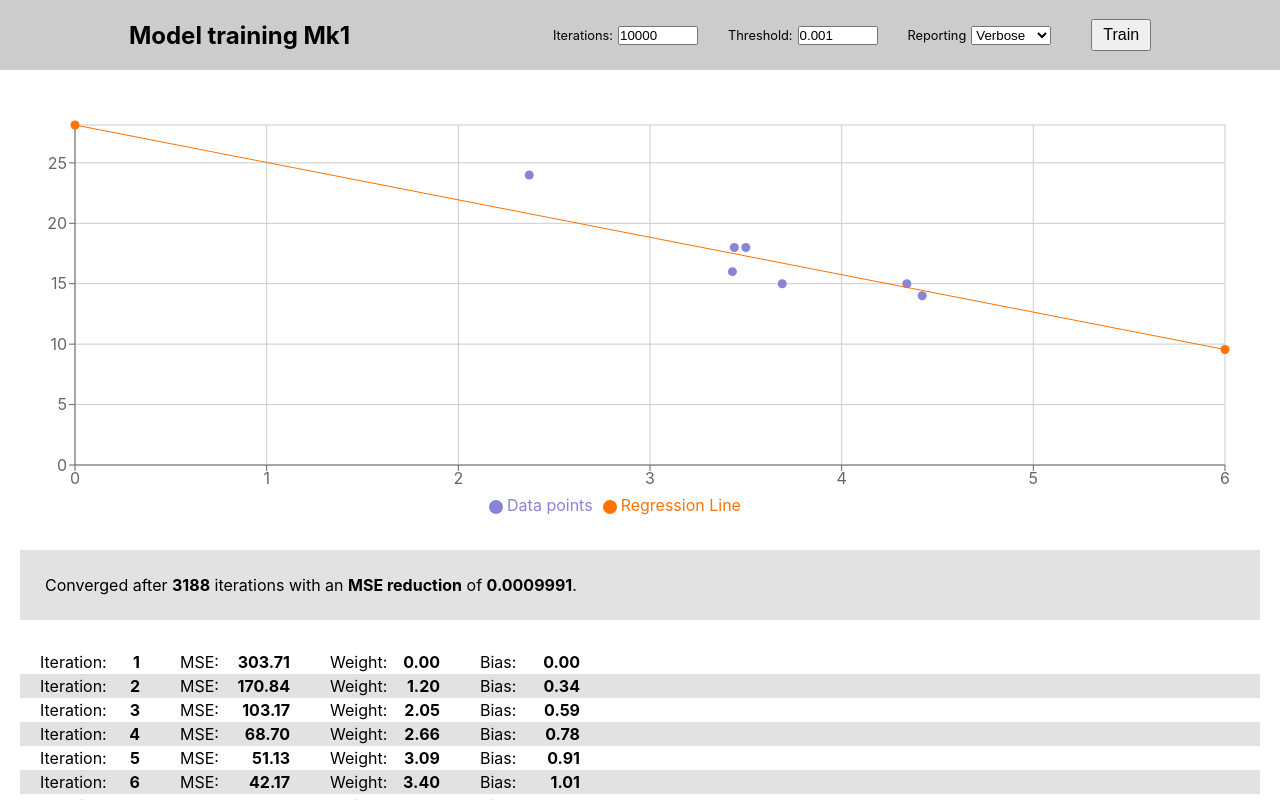
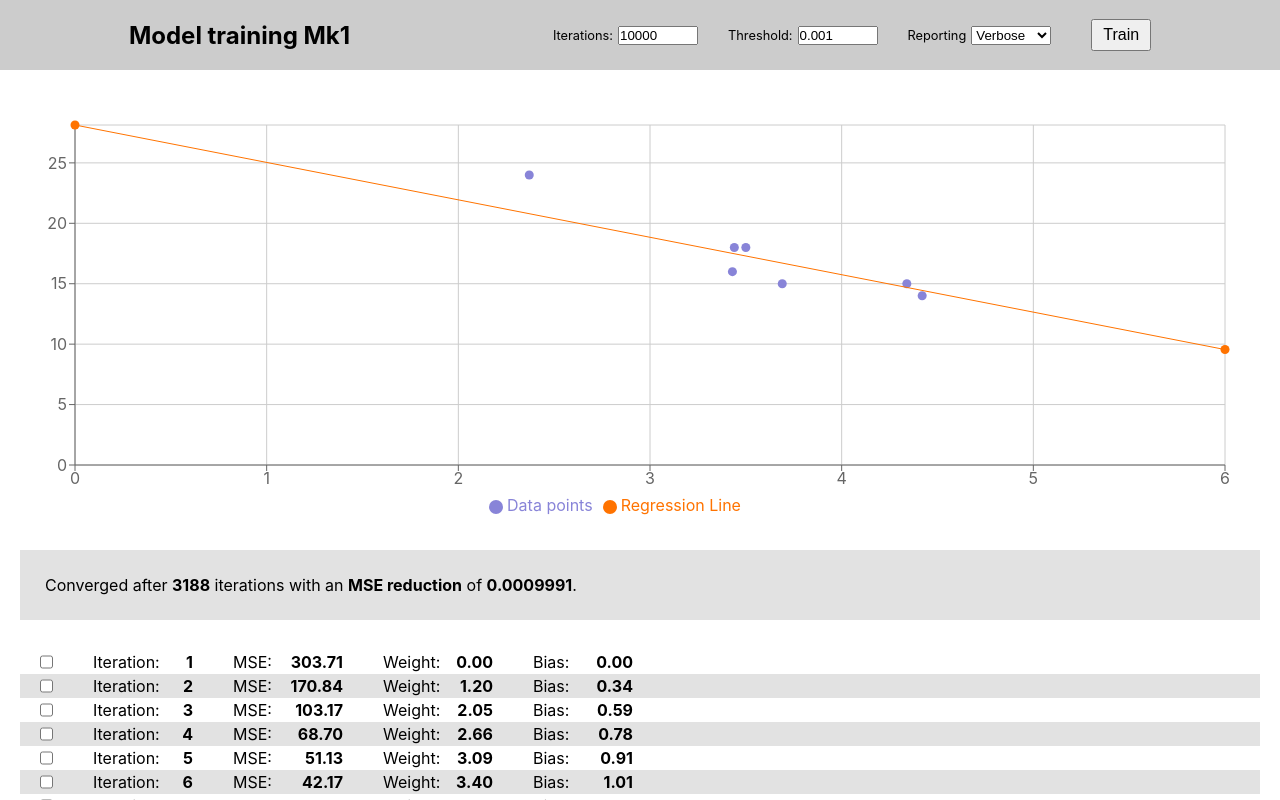
Before and after one commit to pablisch/model-training-react-1, a React (Vite) app: page / in a window 1280 px wide. Both pictures are taken after a click on the button "Train". Shown: the top 800 px of the page. Built offline with nearby package versions, Linux system fonts and the light colour scheme.

Commit message:
chore: added checkbox to each row but no effect from that yet.

```diff
--- a/src/App.tsx
+++ b/src/App.tsx
@@ -47,6 +47,14 @@ function App() {
     console.log('Training data', trainingData)
   }
 
+  const handleToggleSelectRow = (iteration: number) => {
+    setTrainingData(prev =>
+      prev.map(row =>
+        row.iteration === iteration ? { ...row, selected: !row.selected } : row
+      )
+    )
+  }
+
   return (
     <div className="App">
       <Navbar
@@ -70,6 +78,7 @@ function App() {
         isConverged={isConverged}
         convergenceThreshold={convergenceThreshold}
         reporting={reporting}
+        onToggleSelectRow={handleToggleSelectRow}
       />
       {/*<h2>Data and Regression Line</h2>*/}
     </div>
--- a/src/components/Results/Results.tsx
+++ b/src/components/Results/Results.tsx
@@ -16,6 +16,7 @@ interface ResultsProps {
   isConverged: boolean
   convergenceThreshold: number
   reporting: ReportingLevel
+  onToggleSelectRow: (iteration: number) => void
 }
 
 const Results = ({
@@ -23,6 +24,7 @@ const Results = ({
   isConverged,
   convergenceThreshold,
   reporting,
+  onToggleSelectRow,
 }: ResultsProps) => {
   let lowestMseReductionIteration: NonNullTrainingIterationData | null = null
   let ordinalIndicator: OrdinalIndicator = ORDINAL_INDICATOR.nth
@@ -99,7 +101,13 @@ const Results = ({
   const resultsRows = (() => {
     if (reporting === REPORTING.full) {
       return trainingData.map(row => {
-        return <ResultsRow key={row.iteration} rowData={row} />
+        return (
+          <ResultsRow
+            key={row.iteration}
+            rowData={row}
+            onToggleSelectRow={onToggleSelectRow}
+          />
+        )
       })
     } else if (reporting === REPORTING.verbose) {
       const firstIterations = trainingData.slice(0, 10)
@@ -111,19 +119,33 @@ const Results = ({
         return (
           <>
             {firstIterations.map(row => (
-              <ResultsRow key={row.iteration} rowData={row} />
+              <ResultsRow
+                key={row.iteration}
+                rowData={row}
+                onToggleSelectRow={onToggleSelectRow}
+              />
             ))}
             <div className="ellipsis">
               ... set reporting to <strong>Full</strong> to see every iteration
             </div>
             {lastIterations.map(row => (
-              <ResultsRow key={row.iteration} rowData={row} />
+              <ResultsRow
+                key={row.iteration}
+                rowData={row}
+                onToggleSelectRow={onToggleSelectRow}
+              />
             ))}
           </>
         )
       } else {
         return trainingData.map(row => {
-          return <ResultsRow key={row.iteration} rowData={row} />
+          return (
+            <ResultsRow
+              key={row.iteration}
+              rowData={row}
+              onToggleSelectRow={onToggleSelectRow}
+            />
+          )
         })
       }
     } else {
--- a/src/components/Results/ResultsRow.tsx
+++ b/src/components/Results/ResultsRow.tsx
@@ -1,36 +1,91 @@
-// import React from 'react';
+// // import React from 'react';
+// import { TrainingIterationData } from '../../types/types.ts'
+// import './Results.css'
+// import '../../../global.css'
+//
+// interface ResultsRowProps {
+//   rowData: TrainingIterationData
+// }
+//
+// const ResultsRow = ({ rowData }: ResultsRowProps) => {
+//   return (
+//     <div
+//       className={`result-row-container ${rowData.iteration % 2 === 0 ? 'even-row' : ''}`}
+//     >
+//       <div className={`result-row-section iteration-section`}>
+//         <p>Iteration:</p>
+//         <p>
+//           <strong>{rowData.iteration}</strong>
+//         </p>
+//       </div>
+//       <div className={`result-row-section mse-section`}>
+//         <p>MSE:</p>
+//         <p>
+//           <strong>{rowData.mse ? rowData.mse.toFixed(2) : 'N/A'}</strong>
+//         </p>
+//       </div>
+//       <div className={`result-row-section weight-section`}>
+//         <p>Weight:</p>
+//         <p>
+//           <strong>{rowData.weight.toFixed(2)}</strong>
+//         </p>
+//       </div>
+//       <div className={`result-row-section bias-section`}>
+//         <p>Bias:</p>
+//         <p>
+//           <strong>{rowData.bias.toFixed(2)}</strong>
+//         </p>
+//       </div>
+//     </div>
+//   )
+// }
+//
+// export default ResultsRow
+
 import { TrainingIterationData } from '../../types/types.ts'
 import './Results.css'
 import '../../../global.css'
 
 interface ResultsRowProps {
   rowData: TrainingIterationData
+  onToggleSelectRow: (iteration: number) => void
 }
 
-const ResultsRow = ({ rowData }: ResultsRowProps) => {
+const ResultsRow = ({ rowData, onToggleSelectRow }: ResultsRowProps) => {
   return (
     <div
       className={`result-row-container ${rowData.iteration % 2 === 0 ? 'even-row' : ''}`}
     >
-      <div className={`result-row-section iteration-section`}>
+      <div className="result-row-section checkbox-section">
+        <input
+          type="checkbox"
+          checked={rowData.selected}
+          onChange={() => onToggleSelectRow(rowData.iteration)}
+        />
+      </div>
+
+      <div className="result-row-section iteration-section">
         <p>Iteration:</p>
         <p>
           <strong>{rowData.iteration}</strong>
         </p>
       </div>
-      <div className={`result-row-section mse-section`}>
+
+      <div className="result-row-section mse-section">
         <p>MSE:</p>
         <p>
           <strong>{rowData.mse ? rowData.mse.toFixed(2) : 'N/A'}</strong>
         </p>
       </div>
-      <div className={`result-row-section weight-section`}>
+
+      <div className="result-row-section weight-section">
         <p>Weight:</p>
         <p>
           <strong>{rowData.weight.toFixed(2)}</strong>
         </p>
       </div>
-      <div className={`result-row-section bias-section`}>
+
+      <div className="result-row-section bias-section">
         <p>Bias:</p>
         <p>
           <strong>{rowData.bias.toFixed(2)}</strong>
--- a/src/util/modelTraining.ts
+++ b/src/util/modelTraining.ts
@@ -53,6 +53,7 @@ const train = (
         `Converged after ${i} iterations with MSE: ${currentIterationData.mse} and MSE reduction: ${currentIterationData.mseReduction}`
       )
       converged = true
+      currentIterationData.selected = true
       break
     }
 
@@ -70,6 +71,7 @@ const train = (
     const meanBiasDerivative = biasDerivatives / data.length
     nextIterationData.bias -= meanBiasDerivative * 0.01
 
+    if (i + 1 === numOfIterations) currentIterationData.selected = true
     if (i + 1 < numOfIterations) trainingData.push(nextIterationData)
   }
 
```
